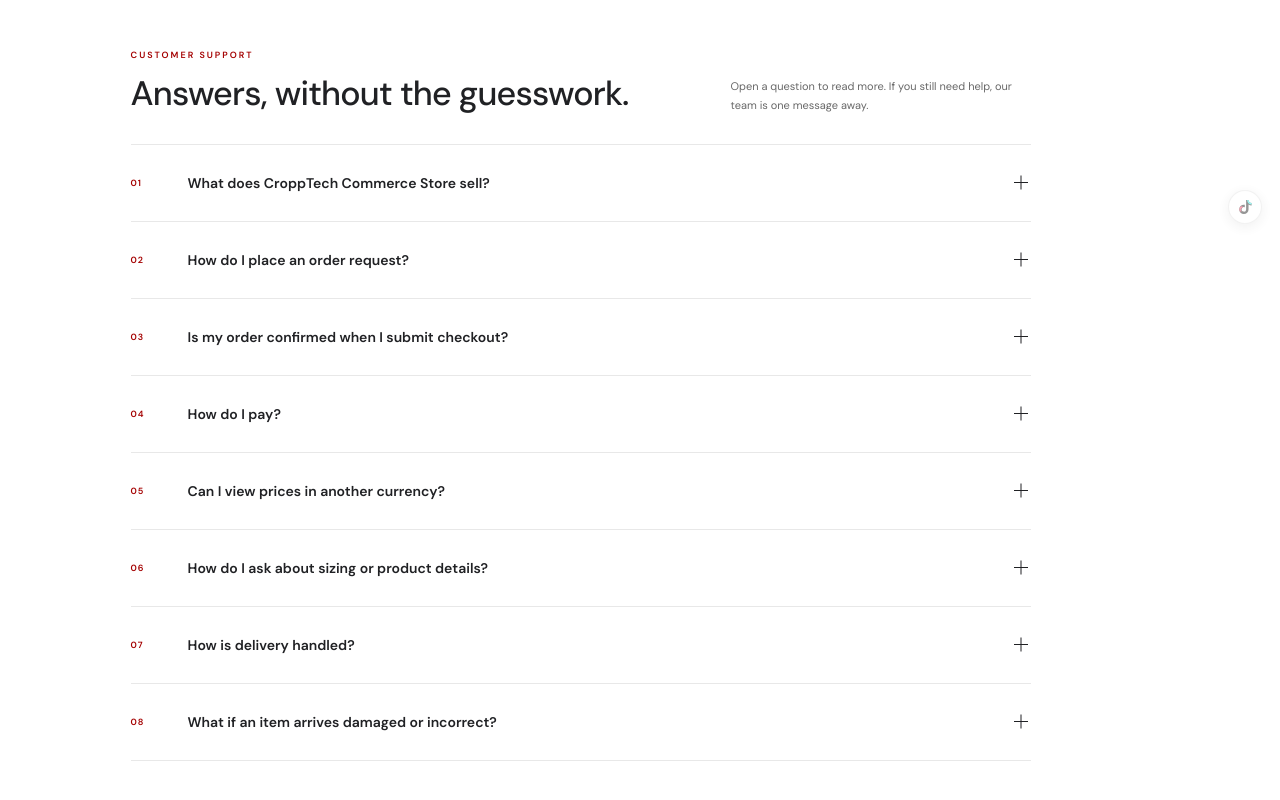
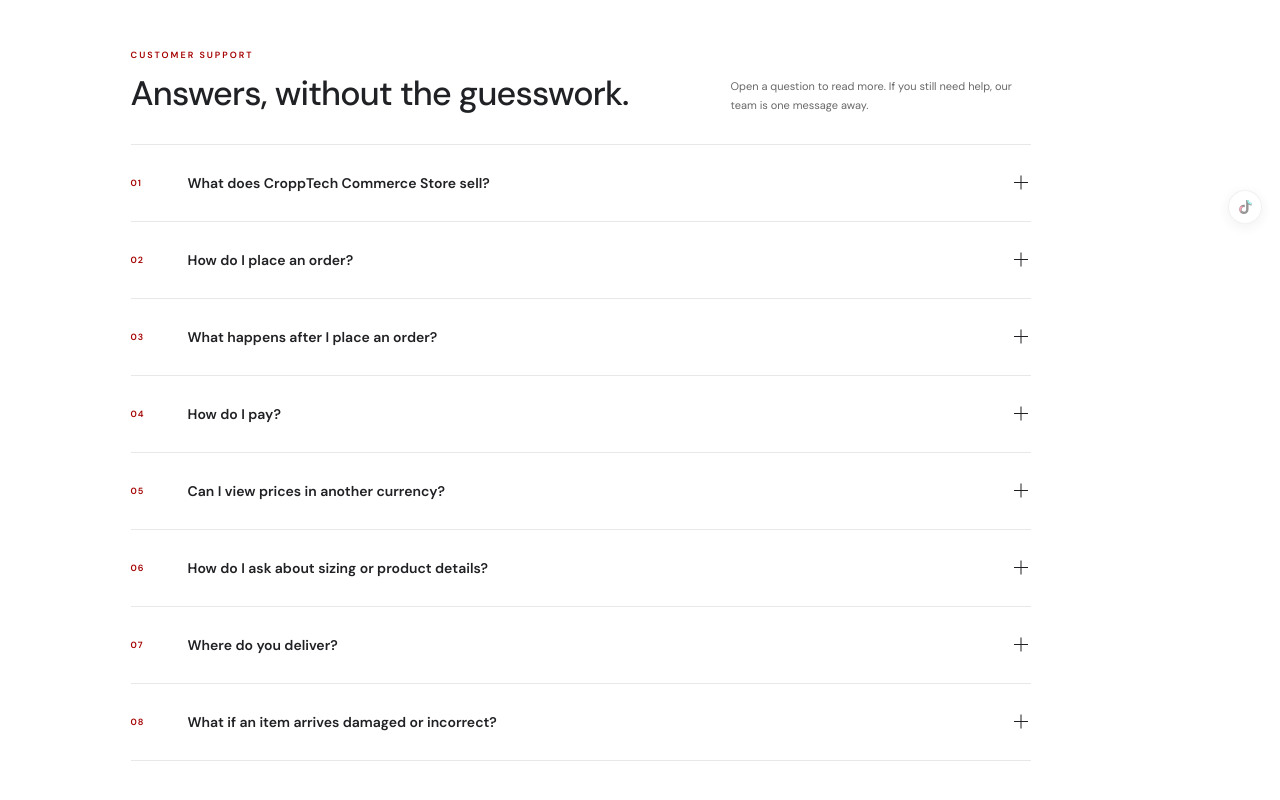
Before and after one commit to JACTech001/cropptech-commerce, a Next.js app: page /faq in a window 1280 px wide. Shown: the part 554-1354 px from the top of the page. Built offline with nearby package versions, Linux system fonts and the light colour scheme; no server answers; a web font is replaced by a local one.

Commit message:
Align FAQ answers with live order and bank-transfer checkout flow

```diff
--- a/app/faq/page.js
+++ b/app/faq/page.js
@@ -6,12 +6,12 @@ export const metadata = { title: "FAQs | CroppTech Commerce Store", description:
 
 const faqs = [
   ["What does CroppTech Commerce Store sell?", "The store focuses exclusively on linen wear for men and women, including shirts, trousers, shorts, coordinated sets, dresses, skirts and relaxed layers."],
-  ["How do I place an order request?", "Choose a product, select a size, add it to your cart and continue to checkout. Enter your contact and delivery details, then submit the request to prepare an email to the store."],
-  ["Is my order confirmed when I submit checkout?", "No. The current checkout sends an order request by email. Our team must confirm availability, final pricing, delivery charges and payment instructions before the order is confirmed."],
-  ["How do I pay?", "The current website does not collect payment. Payment instructions and the final amount will be provided by the store after your request has been reviewed."],
-  ["Can I view prices in another currency?", "The currency selector can display reference prices in supported currencies. The store will confirm the final payable amount and currency before payment."],
+  ["How do I place an order?", "Sign in to your customer account, choose a product, select its colour and size, add it to your cart, and complete the Nigerian delivery details at checkout. The store checks the selected variants, stock and delivery rate before creating your order."],
+  ["What happens after I place an order?", "Your order is saved with an order number and appears in your account. The order page shows the NGN total and the store bank-transfer instructions. Your order remains awaiting payment until the store verifies your transfer."],
+  ["How do I pay?", "Transfer the exact NGN amount to the bank account shown on your order page. Then submit your sending-bank details, transaction reference and receipt through the payment form. A receipt alone does not confirm payment; the store verifies the transfer."],
+  ["Can I view prices in another currency?", "The currency selector can show reference conversions while browsing. All orders and payments are processed in Nigerian naira (NGN), and the order page displays the amount due in NGN."],
   ["How do I ask about sizing or product details?", "Use the Contact page or email Cropptechcommercestores@gmail.com with the product name and your question."],
-  ["How is delivery handled?", "Delivery options, charges and estimated timelines are confirmed with you based on your destination before an order is accepted."],
+  ["Where do you deliver?", "The store currently accepts orders within Nigeria in locations that have an active delivery rate configured. Enter your state and city at checkout; the delivery fee is included in your order total."],
   ["What if an item arrives damaged or incorrect?", "Contact the store with your order details and clear photos. Please wait for the team's instructions before sending an item back."]
 ];
 
```
